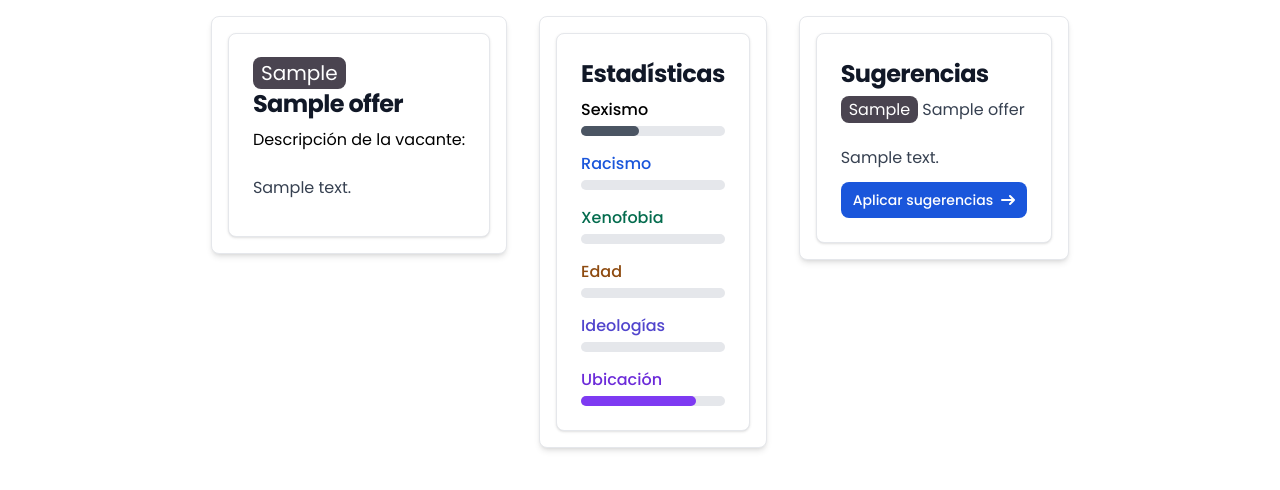
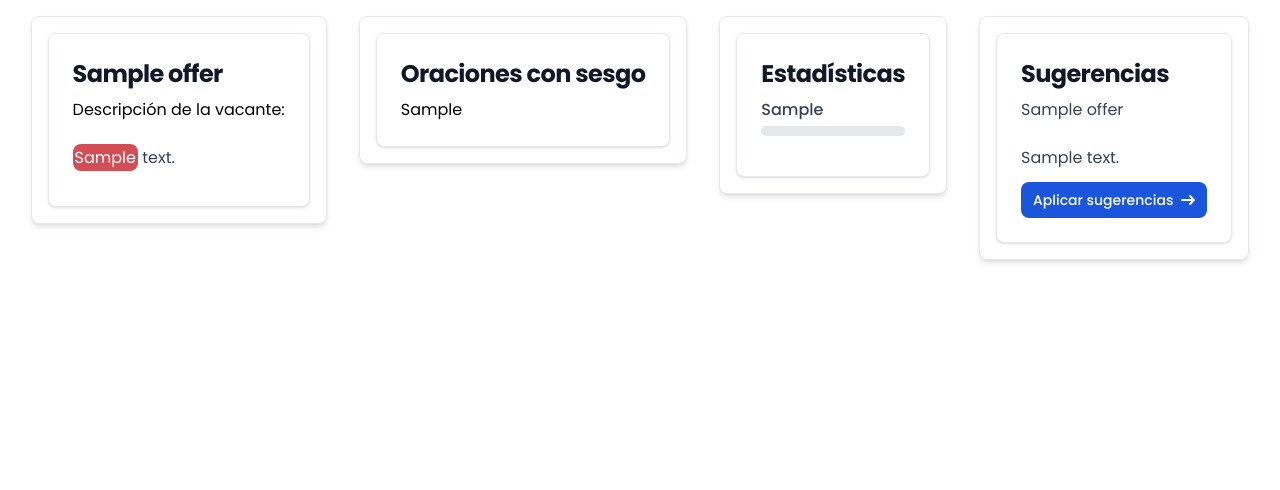
Before and after one commit to srestrep74/BiasBuster, a Django app: page /bias/1 in a window 1280 px wide. Shown: the part 112-602 px from the top of the page. Run offline with Django 4.2, Linux system fonts and the light colour scheme; tables that the repository leaves empty hold one stand-in row (values such as "Sample post"); some libraries are stand-ins or nearby versions.

Commit message:
Add files via upload

```diff
--- a/DjangoP/bias/templates/bias.html
+++ b/DjangoP/bias/templates/bias.html
@@ -1,49 +1,71 @@
 {% include 'navbar.html' %}
 {% block content %}
+
     <div class="flex justify-center">
+
+        <!--Offer-->
         <div class="w-1/3 p-4">
             <div class="bg-white border border-gray-200 rounded-lg shadow-md p-4">
                 <div class="max-w-sm p-6 bg-white border border-gray-200 rounded-lg shadow dark:bg-gray-800 dark:border-gray-700">
-                    <h5><span style="background-color: #4A4450; font-size: 20px; border-radius: 8px; padding: 2px 8px; color: white;">{{offer.charge}}</span></h5>
                     <h5 class="mb-2 text-2xl font-bold tracking-tight text-gray-900 dark:text-white">{{offer.title}}</h5>
                     <h1>Descripción de la vacante:</h1><br>
-                    <p class="mb-3 font-normal text-gray-700 dark:text-gray-400">
+                    <p id="description" class="mb-3 font-normal text-gray-700 dark:text-gray-400">
                         {{offer.description}}
                     </p>
                 </div>
             </div>
         </div>
 
+        <!--Sentences - BIAS -->
+        <div class="w-1/3 p-4">
+            <div class="bg-white border border-gray-200 rounded-lg shadow-md p-4">
+                <div class="max-w-sm p-6 bg-white border border-gray-200 rounded-lg shadow dark:bg-gray-800 dark:border-gray-700">
+                    <h5 class="mb-2 text-2xl font-bold tracking-tight text-gray-900 dark:text-white">Oraciones con sesgo</h5>
+                        {{suggestion.highlight_words}}
+                </div>
+            </div>
+        </div>
+
+
+        <!--Highlight-->
+        <script>
+            document.addEventListener('DOMContentLoaded', function() {
+                var description = document.getElementById('description');
+                var biasSentences = "{{suggestion.highlight_words}}".split('//');
+                for (var i = 0; i < biasSentences.length; i++) {
+                    var sentence = biasSentences[i].trim();
+                    if (sentence !== "") {
+                        var regex = new RegExp(sentence, 'g');
+                        description.innerHTML = description.innerHTML.replace(regex, '<span style="background-color: #D24D55; color: white; border-radius: 8px; padding: 2px;">' + sentence + '</span>');
+                    }
+                }
+            });
+        </script>
+
         <!--Stadistics-->
         <div class="w-1/3 p-4">
             <div class="bg-white border border-gray-200 rounded-lg shadow-md p-4">
                 <div class="max-w-sm p-6 bg-white border border-gray-200 rounded-lg shadow dark:bg-gray-800 dark:border-gray-700">
                     <h5 class="mb-2 text-2xl font-bold tracking-tight text-gray-900 dark:text-white">Estadísticas</h5>
+
                     <!--Graphics-->
-                    <div class="mb-1 text-base font-medium dark:text-white">Sexismo</div>
-                    <div class="w-full bg-gray-200 rounded-full h-2.5 mb-4 dark:bg-gray-700">
-                    <div class="bg-gray-600 h-2.5 rounded-full dark:bg-gray-300" style="width: 40%"></div>
-                    </div>
-                    <div class="mb-1 text-base font-medium text-blue-700 dark:text-blue-500">Racismo</div>
-                    <div class="w-full bg-gray-200 rounded-full h-2.5 mb-4 dark:bg-gray-700">
-                    <div class="bg-blue-600 h-2.5 rounded-full" style="width: 0%"></div>
-                    </div>
-                    <div class="mb-1 text-base font-medium text-green-700 dark:text-green-500">Xenofobia</div>
-                    <div class="w-full bg-gray-200 rounded-full h-2.5 mb-4 dark:bg-gray-700">
-                    <div class="bg-green-600 h-2.5 rounded-full dark:bg-green-500" style="width: 0%"></div>
-                    </div>
-                    <div class="mb-1 text-base font-medium text-yellow-700 dark:text-yellow-500">Edad</div>
-                    <div class="w-full bg-gray-200 rounded-full h-2.5 mb-4 dark:bg-gray-700">
-                    <div class="bg-yellow-400 h-2.5 rounded-full" style="width: 0%"></div>
-                    </div>
-                    <div class="mb-1 text-base font-medium text-indigo-700 dark:text-indigo-500">Ideologías</div>
-                    <div class="w-full bg-gray-200 rounded-full h-2.5 mb-4 dark:bg-gray-700">
-                    <div class="bg-indigo-600 h-2.5 rounded-full dark:bg-indigo-500" style="width: 0%"></div>
-                    </div>
-                    <div class="mb-1 text-base font-medium text-purple-700 dark:text-purple-500">Ubicación</div>
-                    <div class="w-full bg-gray-200 rounded-full h-2.5 dark:bg-gray-700">
-                    <div class="bg-purple-600 h-2.5 rounded-full dark:bg-purple-500" style="width: 80%"></div>
-                    </div>
+                    {% for bias in offer.bias.all %}
+                        <div class="mb-1 text-base font-medium text-gray-700 dark:text-gray-400">{{ bias }}</div>
+                        <div class="w-full bg-gray-200 rounded-full h-2.5 mb-4 dark:bg-gray-700">
+
+                            {% if bias|lower == 'racismo' %}
+                                <div class="bg-red-600 h-2.5 rounded-full dark:bg-gray-300" style="width: 100%"></div>
+                            {% elif bias|lower == 'sexismo' %}
+                                <div class="bg-blue-600 h-2.5 rounded-full" style="width: 100%"></div>
+                            {% elif bias|lower == 'xenofobia' %}
+                                <div class="bg-green-600 h-2.5 rounded-full dark:bg-green-500" style="width: 100%"></div>
+                            {% elif bias|lower == 'homofobia' %}
+                                <div class="bg-yellow-400 h-2.5 rounded-full" style="width: 100%"></div>
+                            {% else %}
+                                <div style="width: 0%"></div>
+                            {% endif %}
+                        </div>
+                    {% endfor %}
                 </div>
             </div>
         </div>
@@ -54,7 +76,6 @@
                 <div class="max-w-sm p-6 bg-white border border-gray-200 rounded-lg shadow dark:bg-gray-800 dark:border-gray-700">
                     <h5 class="mb-2 text-2xl font-bold tracking-tight text-gray-900 dark:text-white">Sugerencias</h5>
                     <p class="mb-3 font-normal text-gray-700 dark:text-gray-400">
-                        <span style="background-color: #4A4450; border-radius: 8px; padding: 2px 8px; color: white;">{{offer.charge}}</span>
                         {{offer.title}}<br><br>
                         {{suggestion.corrected_description}}
                     </p>
@@ -68,4 +89,6 @@
             </div>
         </div>
     </div>
+
+
 {% endblock content %}
```
